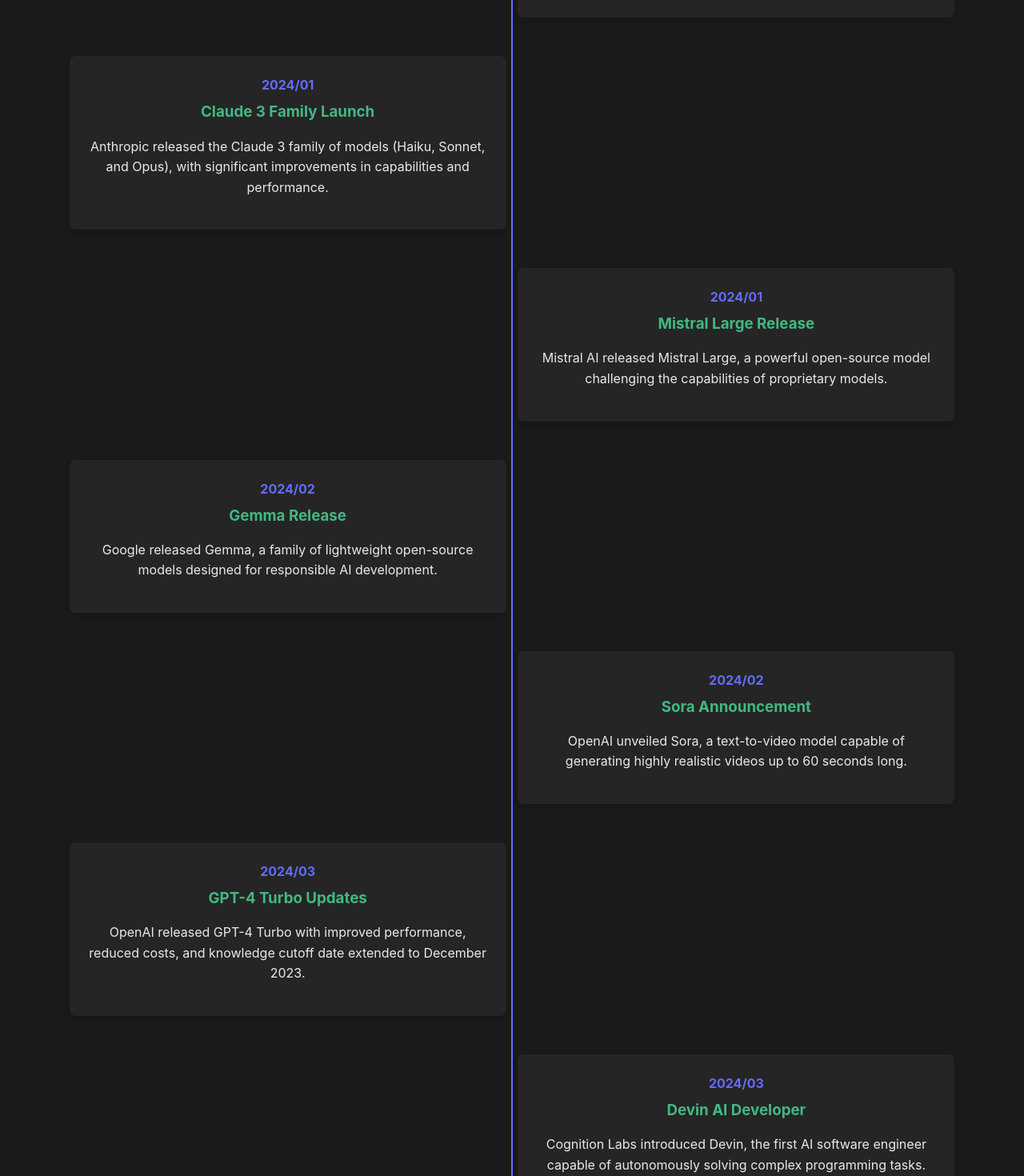
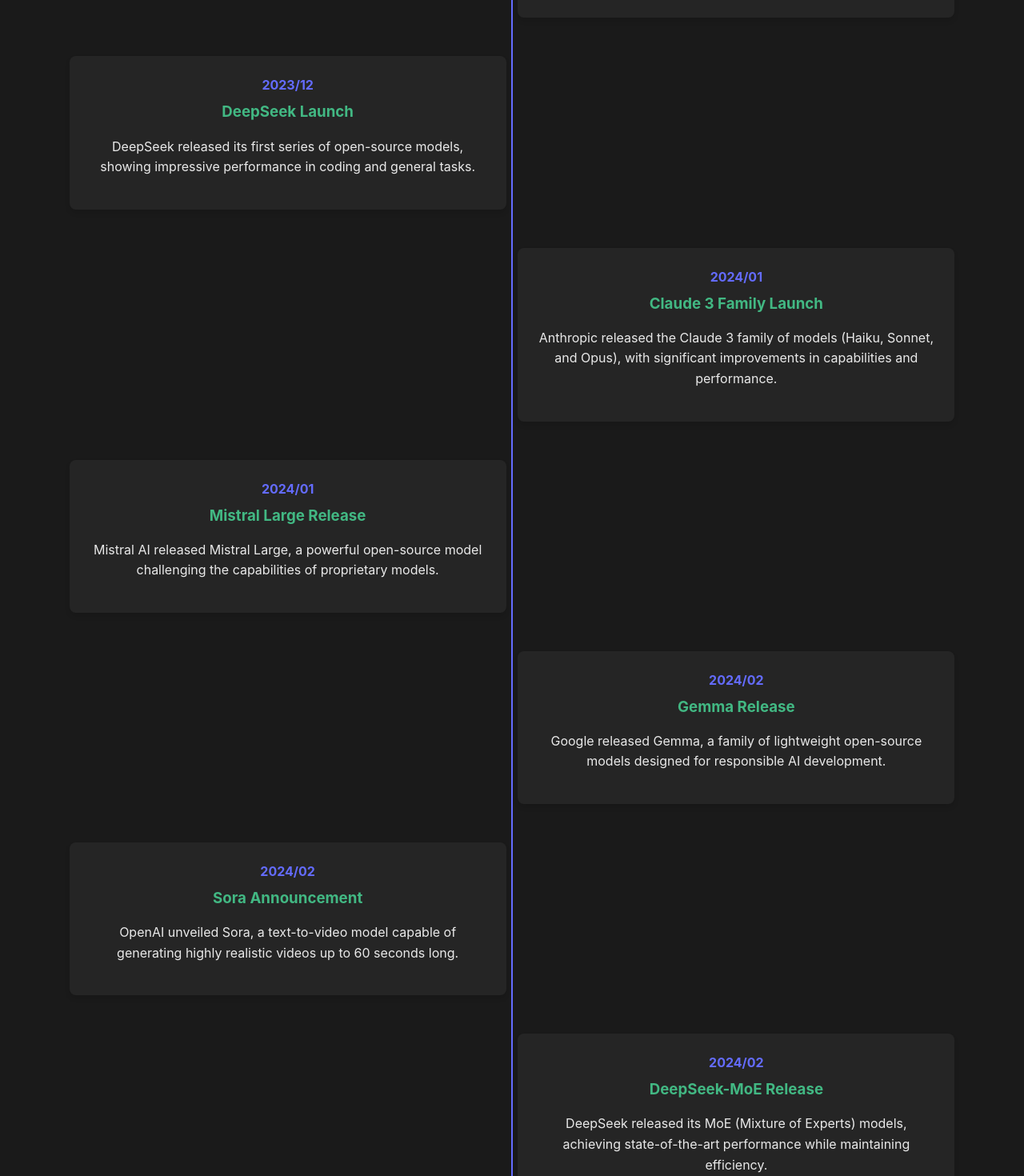
Before and after one commit to chenhaiyun/ai-timeline, a Vue app: page / in a window 1280 px wide. Shown: the part 2140-3610 px from the top of the page at 80% size. Built offline with nearby package versions, Linux system fonts and the light colour scheme.

Commit message:
Add DeepSeek and Meta MCP Platform events

```diff
--- a/src/App.vue
+++ b/src/App.vue
@@ -44,6 +44,11 @@ const events = ref([
     description: 'Google released the Gemini multimodal AI model, surpassing GPT-4 in multiple benchmark tests.'
   },
   {
+    date: '2023/12',
+    title: 'DeepSeek Launch',
+    description: 'DeepSeek released its first series of open-source models, showing impressive performance in coding and general tasks.'
+  },
+  {
     date: '2024/01',
     title: 'Claude 3 Family Launch',
     description: 'Anthropic released the Claude 3 family of models (Haiku, Sonnet, and Opus), with significant improvements in capabilities and performance.'
@@ -62,6 +67,11 @@ const events = ref([
     date: '2024/02',
     title: 'Sora Announcement',
     description: 'OpenAI unveiled Sora, a text-to-video model capable of generating highly realistic videos up to 60 seconds long.'
+  },
+  {
+    date: '2024/02',
+    title: 'DeepSeek-MoE Release',
+    description: 'DeepSeek released its MoE (Mixture of Experts) models, achieving state-of-the-art performance while maintaining efficiency.'
   },
   {
     date: '2024/03',
@@ -92,6 +102,11 @@ const events = ref([
     date: '2024/03',
     title: 'Google Real-time Video',
     description: 'Google rolled out real-time video and screen analysis features for Gemini, enabling dynamic interaction with visual content.'
+  },
+  {
+    date: '2024/03',
+    title: 'MCP Platform Launch',
+    description: 'Meta released Model Composition Platform (MCP), enabling efficient composition and deployment of large language models.'
   },
   {
     date: '2024/04',
```
